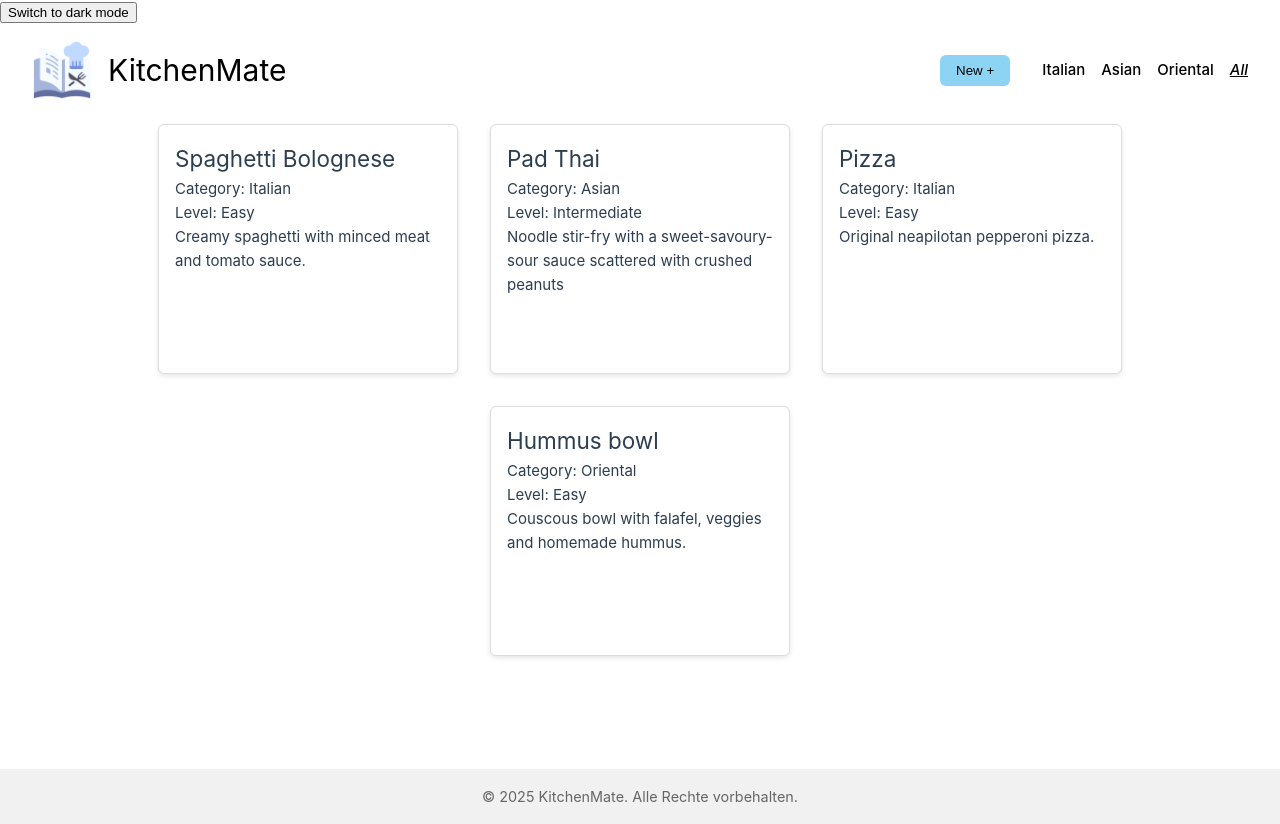
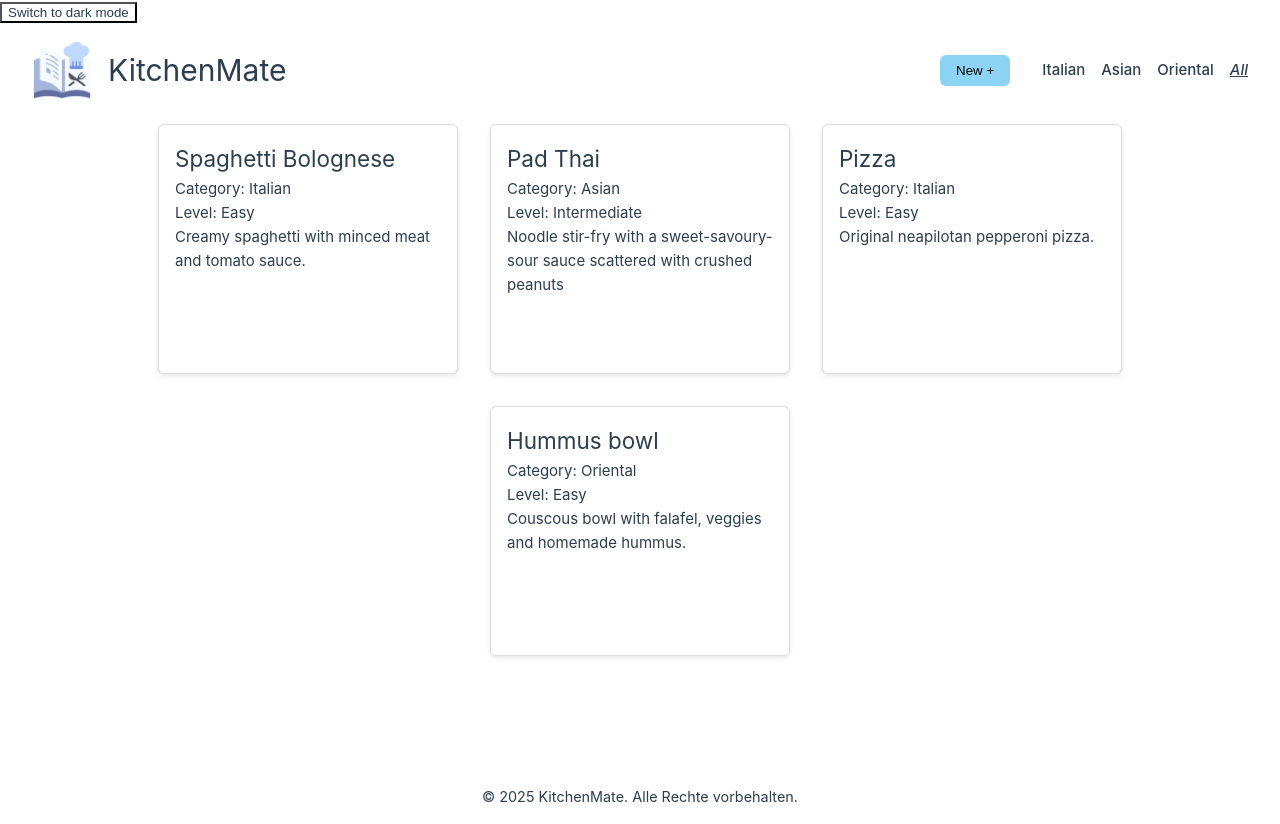
Before and after one commit to piahirsch/KitchenMateFrontend, a Vue app: page / in a window 1280 px wide. Built offline with nearby package versions, Linux system fonts and the light colour scheme.

Commit message:
Refactor theme handling and improve CSS for dark mode support

```diff
--- a/src/App.vue
+++ b/src/App.vue
@@ -31,14 +31,15 @@ if (saved === 'light' || saved === 'dark') {
 // Sync attribute and storage whenever theme changes
 watch(theme, (newTheme) => {
  console.log('Applying theme via watcher:', newTheme);
- document.documentElement.setAttribute('data-theme', newTheme);
+ document.documentElement.className = newTheme;
+
  localStorage.setItem('theme', newTheme);
 });
 
 // Set initial theme on mount
 onMounted(() => {
  console.log('Initial theme on mounted:', theme.value);
- document.documentElement.setAttribute('data-theme', theme.value);
+ document.documentElement.className = theme.value;
 });
 
 // Toggle function
--- a/src/assets/base.css
+++ b/src/assets/base.css
@@ -36,8 +36,7 @@
   --section-gap: 160px;
 }
 
-@media (prefers-color-scheme: dark) {
-  :root {
+:root.dark {
   --color-background: var(--vt-c-black);
   --color-background-soft: var(--vt-c-black-soft);
   --color-background-mute: var(--vt-c-black-mute);
@@ -48,7 +47,6 @@
   --color-heading: var(--vt-c-text-dark-1);
   --color-text: var(--vt-c-text-dark-2);
 }
-}
 
 *,
 *::before,
@@ -56,6 +54,8 @@
   box-sizing: border-box;
   margin: 0;
   font-weight: normal;
+  color: var(--color-text);
+  background-color: var(--color-background);
 }
 
 body {
--- a/src/components/AppFooter.vue
+++ b/src/components/AppFooter.vue
@@ -8,7 +8,6 @@
 
   <style scoped>
   .footer {
-    background-color: #f1f1f1;
     text-align: center;
     padding: 1rem;
     font-size: 0.9rem;
--- a/src/components/AppHeader.vue
+++ b/src/components/AppHeader.vue
@@ -54,7 +54,7 @@ const emit = defineEmits(['add', 'filter-category'])
 
 const uniqueCategories = computed(() => {
   const all = props.recipes.map((r) => r.category)
-  return [...new Set(all)]
+  return Array.from(new Set(all))
 })
 </script>
 
@@ -63,7 +63,6 @@ const uniqueCategories = computed(() => {
   display: flex;
   justify-content: space-between;
   align-items: center;
-  background: #ffffff;
   color: rgb(0, 0, 0);
   padding: 1rem 2rem;
 }
--- a/src/components/RecipeCard.vue
+++ b/src/components/RecipeCard.vue
@@ -66,7 +66,6 @@ function toggleExpanded() {
   border: 1px solid #ddd;
   border-radius: 6px;
   padding: 1rem;
-  background: white;
   box-shadow: 0 2px 5px rgba(0,0,0,0.1);
   margin: 0.5rem;
   transition: all 0.3s ease;
```
Also changed, not shown: src/main.ts (+7 -7 lines). Lines whose indentation alone changed are shown as unchanged.
